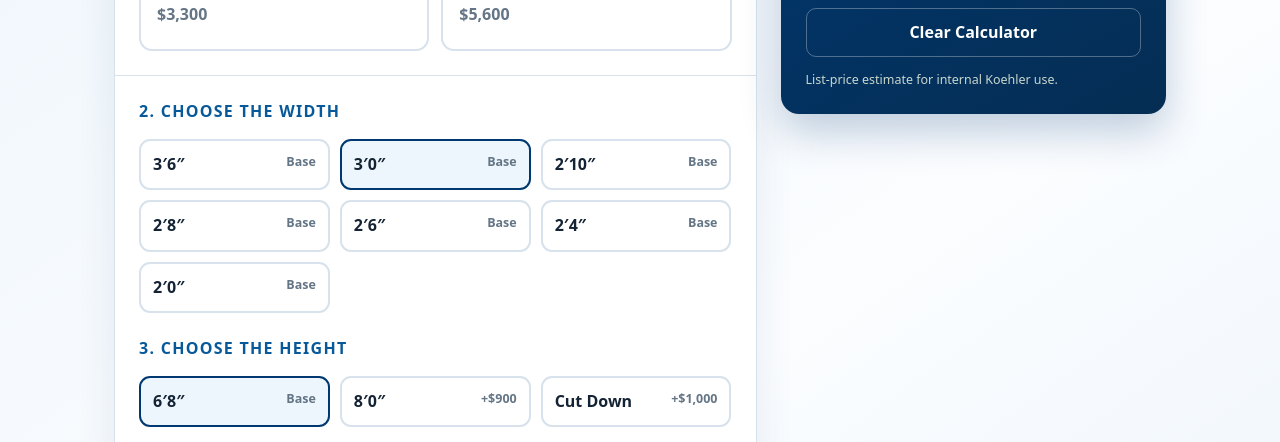
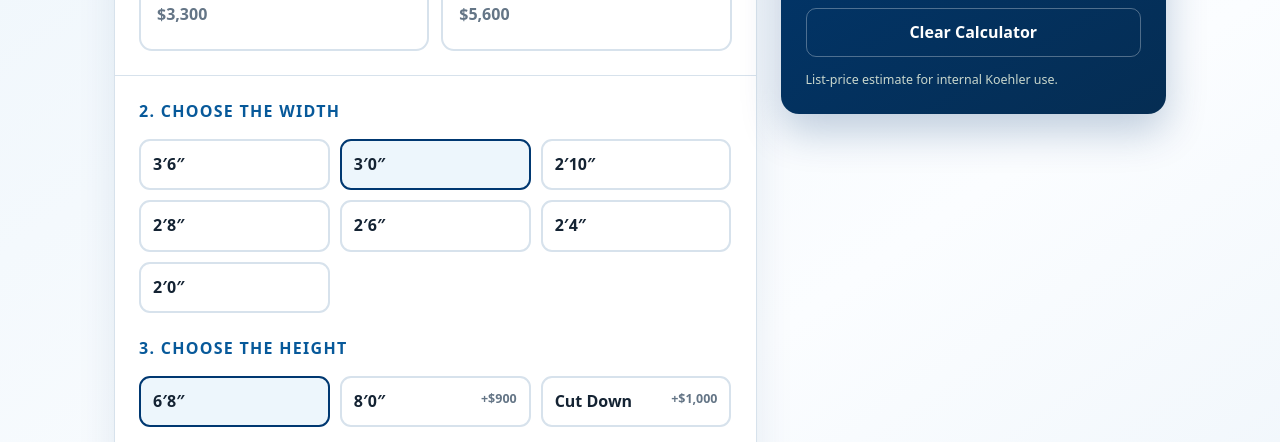
Before and after one commit to madebykeb/KoehlerDoors, a plain HTML site: page index.html in a window 1280 px wide. Shown: the part 358-800 px from the top of the page. Drawn offline with Linux system fonts and the light colour scheme.

Commit message:
Update index.html

```diff
--- a/index.html
+++ b/index.html
@@ -482,7 +482,7 @@
 
             <label for="w36">
               <span>3′6″</span>
-              <small>Base</small>
+              <small></small>
             </label>
           </div>
 
@@ -491,7 +491,7 @@
 
             <label for="w30">
               <span>3′0″</span>
-              <small>Base</small>
+              <small></small>
             </label>
           </div>
 
@@ -500,7 +500,7 @@
 
             <label for="w210">
               <span>2′10″</span>
-              <small>Base</small>
+              <small></small>
             </label>
           </div>
 
@@ -509,7 +509,7 @@
 
             <label for="w28">
               <span>2′8″</span>
-              <small>Base</small>
+              <small></small>
             </label>
           </div>
 
@@ -518,7 +518,7 @@
 
             <label for="w26">
               <span>2′6″</span>
-              <small>Base</small>
+              <small></small>
             </label>
           </div>
 
@@ -527,7 +527,7 @@
 
             <label for="w24">
               <span>2′4″</span>
-              <small>Base</small>
+              <small></small>
             </label>
           </div>
 
@@ -536,7 +536,7 @@
 
             <label for="w20">
               <span>2′0″</span>
-              <small>Base</small>
+              <small></small>
             </label>
           </div>
         </div>
@@ -549,7 +549,7 @@
 
             <label for="h68">
               <span>6′8″</span>
-              <small>Base</small>
+              <small></small>
             </label>
           </div>
 
```
